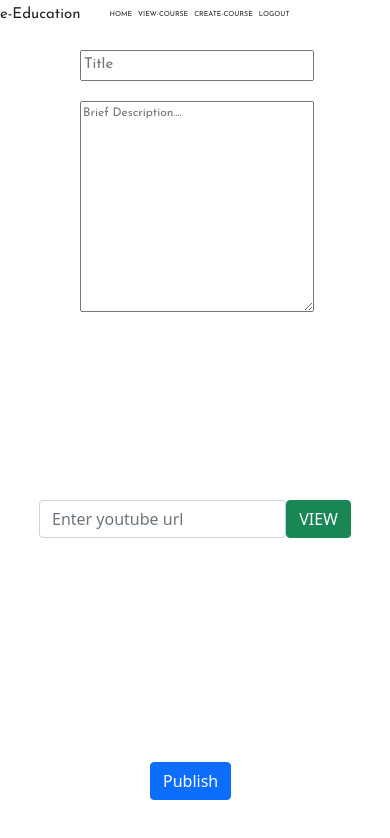
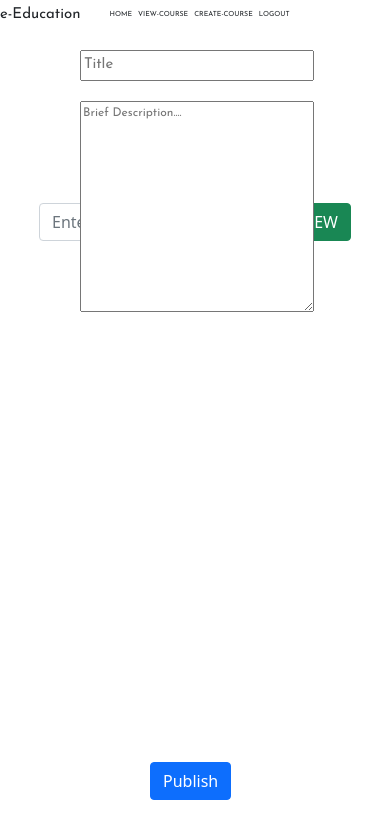
Before and after one commit to thilip2001/stepup_project1, a React (Create React App) app: page /create in a window 390 px wide. Shown: the top 838 px of the page. Built offline with nearby package versions, Linux system fonts and the light colour scheme.

Commit message:
media query added

```diff
--- a/src/pages/youtube/youtube.css
+++ b/src/pages/youtube/youtube.css
@@ -30,7 +30,7 @@
   }
   .wrapper .youtubeBox .player{
     width: 100%;
-    height: 100%;
+    height:250px;
     min-height: 100%;
     max-height: 100%;
     max-width: 100%;
@@ -60,4 +60,12 @@
       max-width: 100%;
       min-width: 100%;
     }
+    .wrapper{
+      width: 100%;
+      height: 250px;
+      display: flex;
+      flex-direction: column;
+      justify-content: center;
+      align-items: center;
+    }
   }
```
